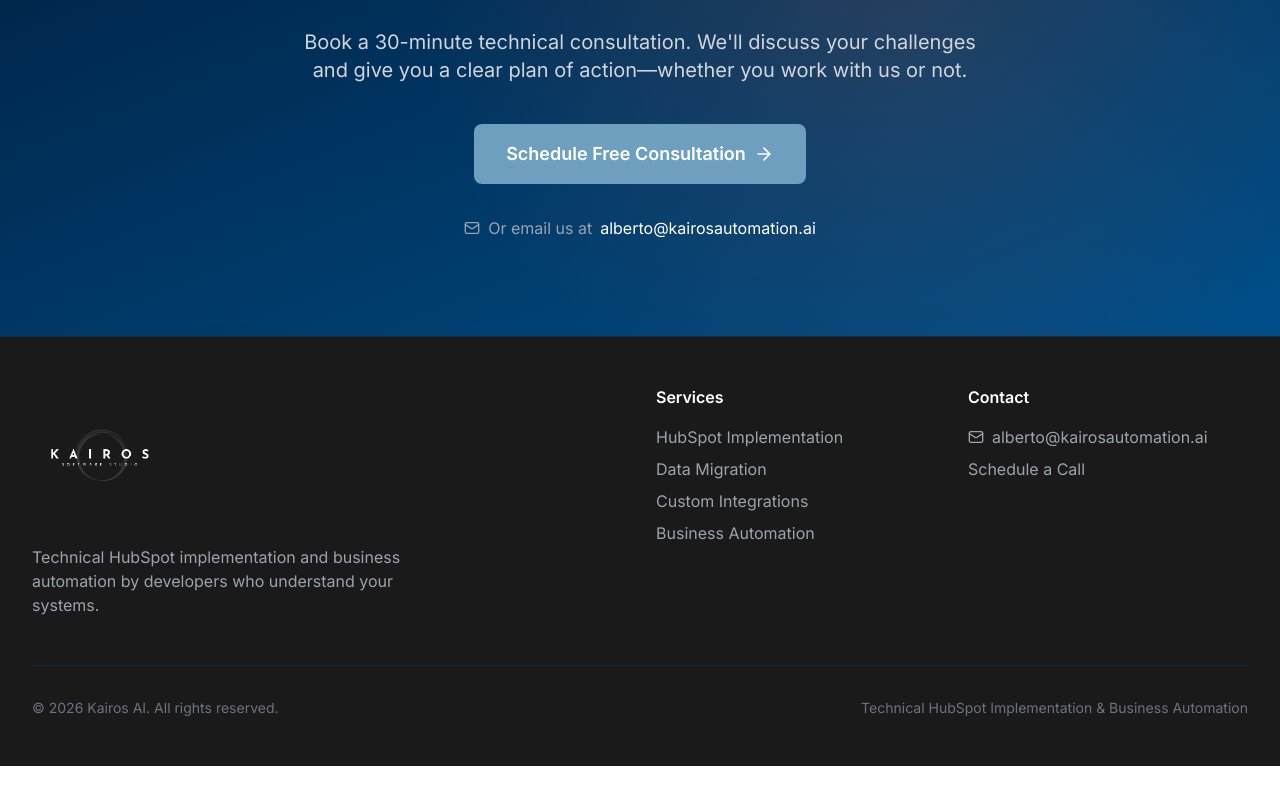
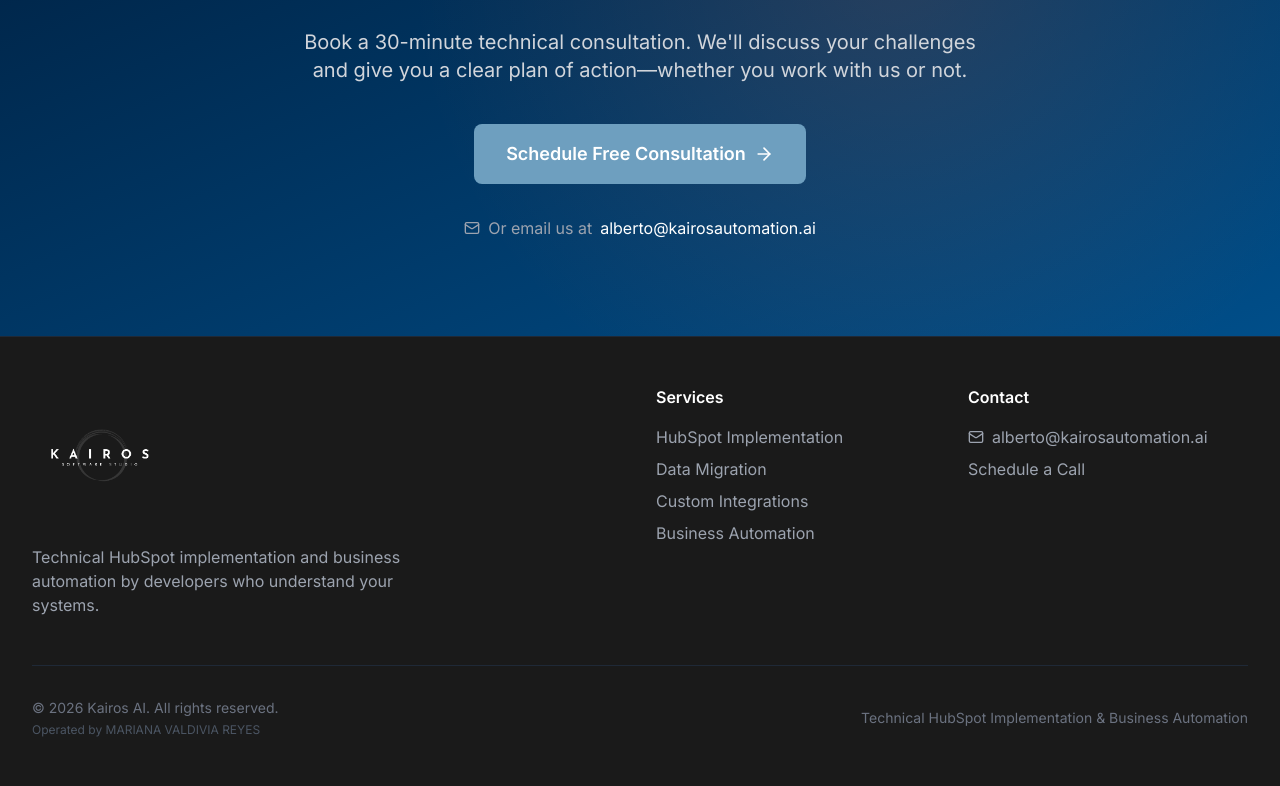
Before and after one commit to amadero170/kairosai, a Next.js app: page /automation in a window 1280 px wide. Shown: the part 4642-5428 px from the top of the page. Built offline with nearby package versions, Linux system fonts and the light colour scheme.

Commit message:
mariana valdivia

```diff
--- a/components/sections/Footer.tsx
+++ b/components/sections/Footer.tsx
@@ -93,9 +93,14 @@ export default function Footer() {
 
         {/* Bottom bar */}
         <div className="border-t border-gray-800 mt-12 pt-8 flex flex-col md:flex-row justify-between items-center gap-4">
-          <p className="text-gray-500 text-sm">
-            © {new Date().getFullYear()} Kairos AI. {t('copyright')}
-          </p>
+          <div className="flex flex-col items-center md:items-start gap-1">
+            <p className="text-gray-500 text-sm">
+              © {new Date().getFullYear()} Kairos AI. {t('copyright')}
+            </p>
+            <p className="text-gray-600 text-xs">
+              {t('legalName')}
+            </p>
+          </div>
           <p className="text-gray-500 text-sm">
             {t('tagline')}
           </p>
--- a/messages/en.json
+++ b/messages/en.json
@@ -141,6 +141,7 @@
     "contactTitle": "Contact",
     "scheduleCall": "Schedule a Call",
     "copyright": "All rights reserved.",
+    "legalName": "Operated by MARIANA VALDIVIA REYES",
     "tagline": "Technical HubSpot Implementation & Business Automation"
   }
 }
--- a/messages/es.json
+++ b/messages/es.json
@@ -141,6 +141,7 @@
     "contactTitle": "Contacto",
     "scheduleCall": "Agendar una Llamada",
     "copyright": "Todos los derechos reservados.",
+    "legalName": "Operado por MARIANA VALDIVIA REYES",
     "tagline": "Implementación Técnica de HubSpot y Automatización de Negocios"
   }
 }
```
